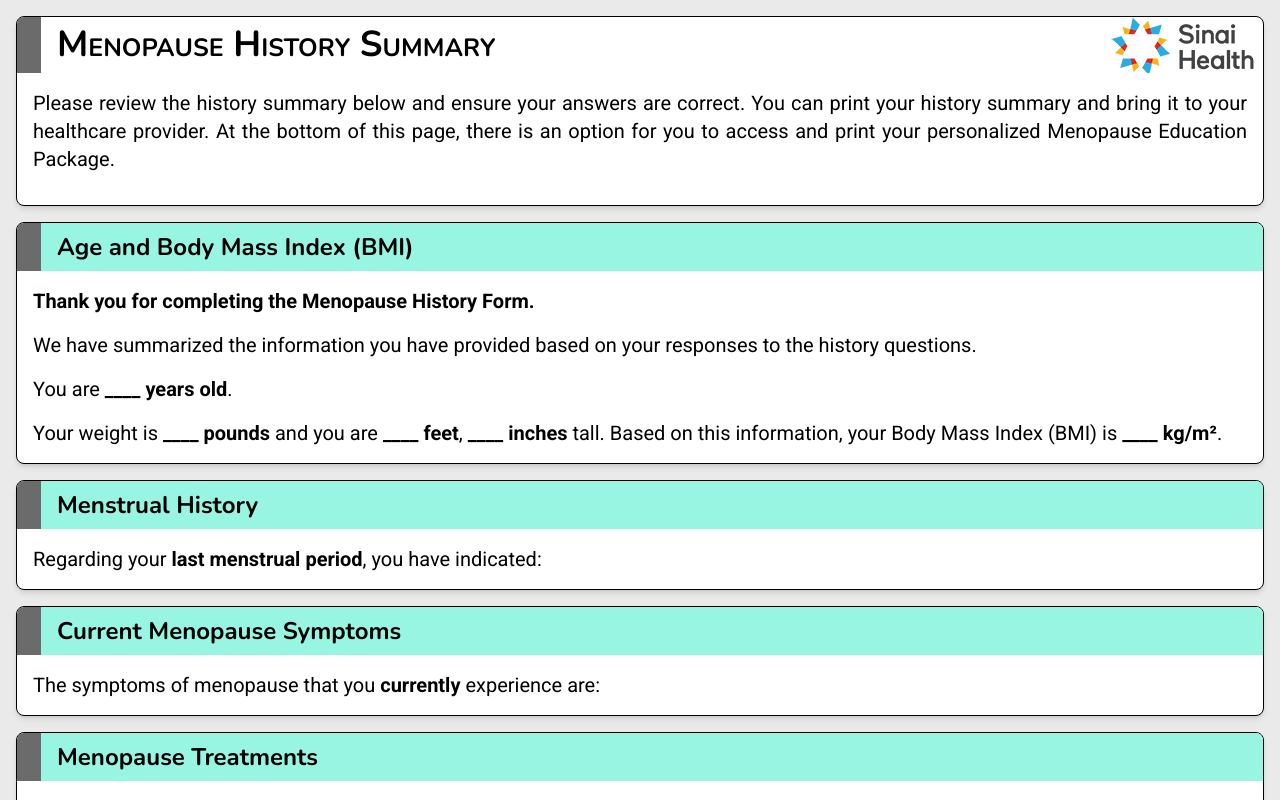
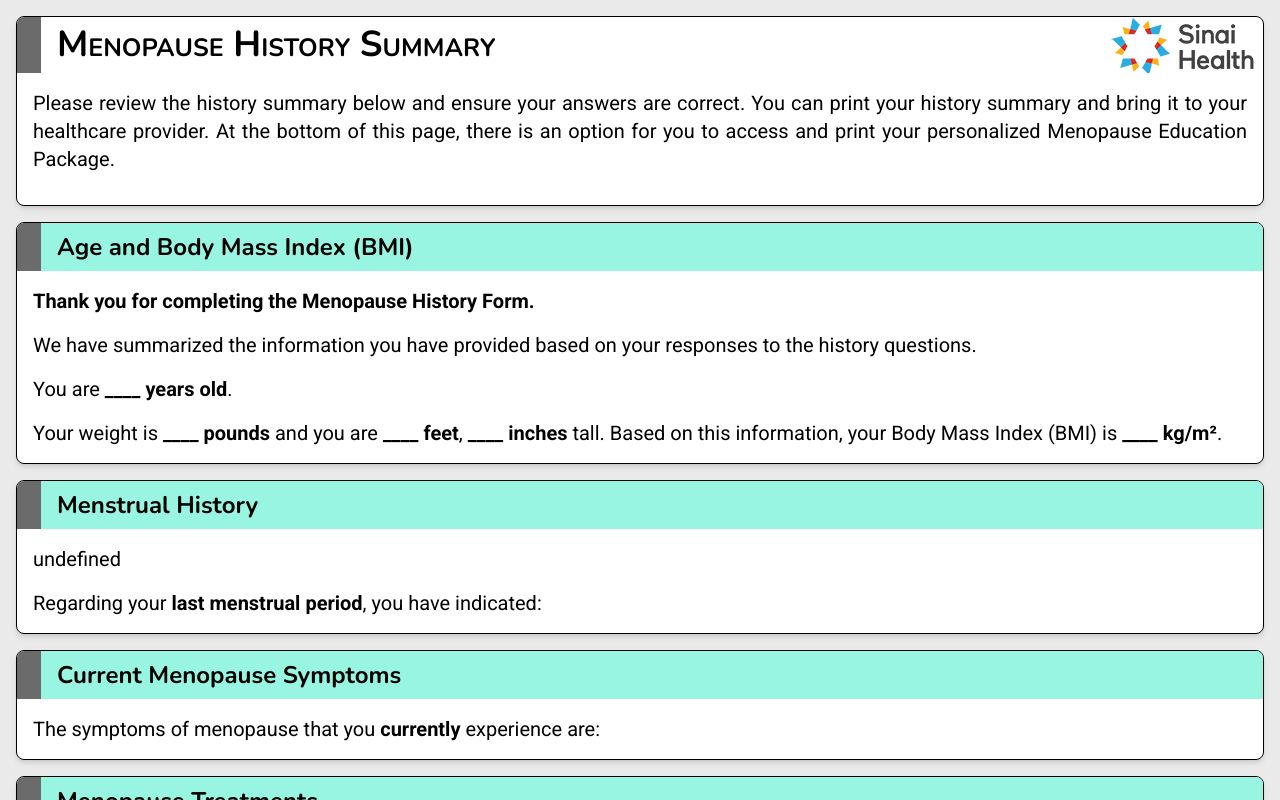
Before and after one commit to watsosc/menopause-tool, a SvelteKit app: page /results in a window 1280 px wide. Shown: the top 800 px of the page. Built offline with nearby package versions, Linux system fonts and the light colour scheme.

Commit message:
Cleaned up new question after testing

```diff
--- a/src/routes/+page.svelte
+++ b/src/routes/+page.svelte
@@ -122,6 +122,7 @@
 						<p class="text-xl uppercase">Your body mass index (bmi) is:</p>
 						<p class="text-xl font-body font-bold mx-2">{`${$bmi ?? '_____'} kg/m\u00B2`}</p>
 					</div>
+					<div class="mt-6">
 						<SingleSelectQuestion
 							name="early-menopause"
 							title="Menopause happens when ovaries decrease their function and no longer release eggs.  This leads to low estrogen and menstrual periods stop."
@@ -130,6 +131,7 @@
 							error={errors['earlyMenopause']}
 							options={basicsOptions.earlyMenopause}
 						/>
+					</div>
 				</QuestionColumn>
 				<QuestionColumn>
 					<MultiSelectQuestion
--- a/src/routes/education/EarlyMenopause.svelte
+++ b/src/routes/education/EarlyMenopause.svelte
@@ -5,7 +5,7 @@
 </script>
 
 <div class="container mx-auto px-4">
-	<CollapsibleCard title="Your Menstrual Period">
+	<CollapsibleCard title="When Menopause is Premature or Early">
 		{#if $basics.earlyMenopause === 'before-forty'}
 			<Paragraph customized>
 				<b>Premature menopause</b> happens when someone goes through menopause
--- a/src/routes/results/History.svelte
+++ b/src/routes/results/History.svelte
@@ -1,10 +1,11 @@
 <script lang="ts">
 	import { Card, Content } from '$lib/layouts';
 	import { basics } from '../../store';
-	import { basicsOptions, getMultiSelectList } from '$lib/selections';
+	import { basicsOptions, getAnswer, getMultiSelectList } from '$lib/selections';
 	import SummaryTitleBar from '$lib/titles/SummaryTitleBar.svelte';
 	import CheckmarkList from '$lib/answers/CheckmarkList.svelte';
 	import Container from '$lib/layouts/Container.svelte';
+	import EarlyMenopause from '../education/EarlyMenopause.svelte';
 
 	const bleeding = () => {
 		if ($basics.bleeding === 'no') {
@@ -25,6 +26,9 @@
 		<SummaryTitleBar>Menstrual History</SummaryTitleBar>
 		<Content>
 			<p class="font-body text-xl">
+				{@html getAnswer(basicsOptions.earlyMenopause, $basics.earlyMenopause)}
+			</p>
+			<p class="font-body text-xl mt-4">
 				Regarding your <b>last menstrual period</b>, you have indicated:
 			</p>
 			{#if answers.length > 0}
```
Lines whose indentation alone changed are shown as unchanged.
